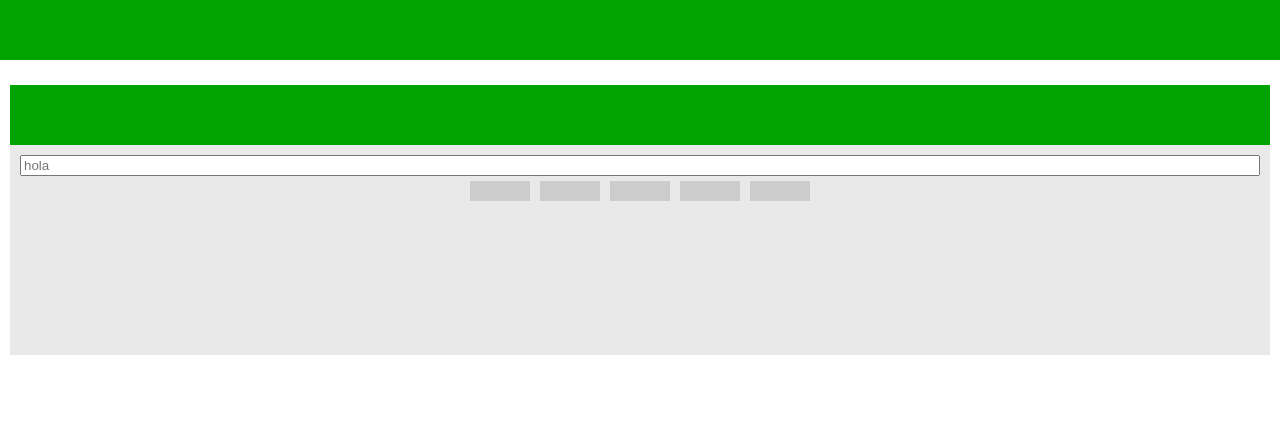
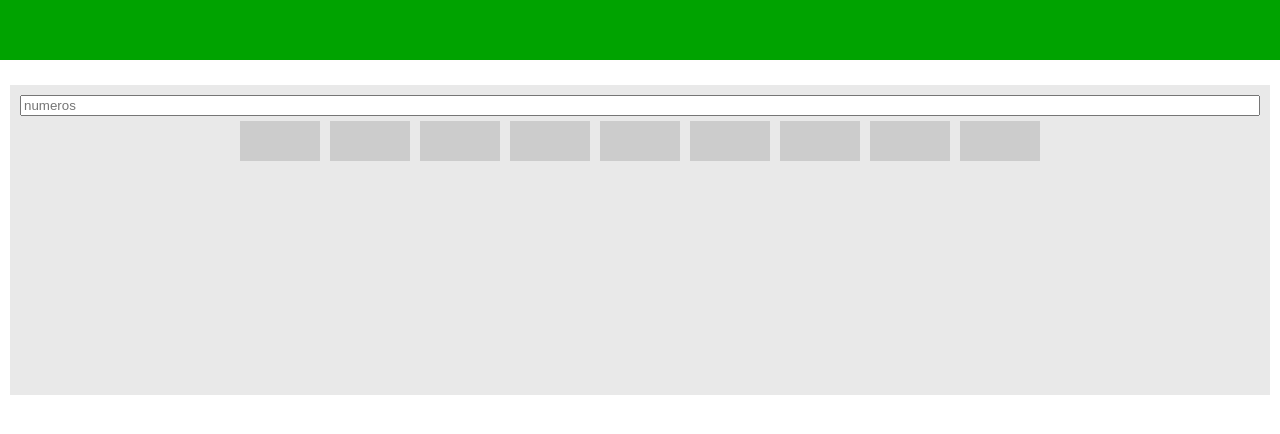
Before and after one commit to danslans/ApiDark, a plain HTML site: page index.html in a window 1280 px wide. Drawn offline with Linux system fonts and the light colour scheme.

Commit message:
new attribute

```diff
--- a/css/styles.css
+++ b/css/styles.css
@@ -38,7 +38,6 @@ box-shadow: 3px 3px var(--d-color-sombra-content);
 
 .d-content-section{
     position: relative;
-	height:200px;
     overflow: auto;
     padding-top: 10px;
     padding-bottom: 0;
@@ -68,8 +67,8 @@ box-shadow: 0px 2px var(--d-color-sombra-toolbar);
 }
 .d-button{
 position:relative;
-width:60px;
-height:20px;
+width:80px;
+height:40px;
 margin:5px;
 padding:0px;
 background-color:var(--d-color-button);
--- a/index.html
+++ b/index.html
@@ -3,7 +3,7 @@
 
   <head>
 	<meta charset="UTF-8">
-  <meta name="viewport" content="width=device-width, initial-scale=1.0">
+	<meta name="viewport" content="width=device-width, initial-scale=3.0">
 	<meta http-equiv="X-UA-Compatible" content="ie=edge">
 	<title>Document</title>
 	<link href="css/styles.css" rel="stylesheet">
@@ -18,15 +18,19 @@
 	</d-topbar>
 	<d-principal-content>
 	  <d-content>
-	  <d-topbar></d-topbar>
-	  <d-content-section orientation="vertical">
-		<input type="text" placeholder="hola">
-		<div align="center" orientation="horizontal">
+		<d-content-section orientation="vertical" height="300" >
+		  <input type="text" placeholder="numeros">
+		  <div align="center flex-start" orientation>
 			<d-button></d-button>
 			<d-button></d-button>
 			<d-button></d-button>
 			<d-button></d-button>
 			<d-button></d-button>
+			<d-button></d-button>
+			<d-button></d-button>
+			<d-button></d-button>
+			<d-button></d-button>
+
 		  </div>
 		</d-content-section>
 	  </d-content>
--- a/js/scripts.js
+++ b/js/scripts.js
@@ -73,17 +73,27 @@ function loopDecideAttributesFromElement(tagElement, div) {
 							style += "flex-direction:column;";
 							break;
 						case "horizontal":
-							style += "flex-direction:row;";
+							style += "flex-direction:row; flex-wrap:wrap;";
 							break;
 						default:
-							style += "flex-direction:row;";
+							style += "flex-direction:row; flex-wrap:wrap;";
 							break;
 					}
 					div.style = style;
 					break;
 				case "align":
-					style+="justify-content: center;";
+					var arrayAtt= att.value.split(" ");
+					if(arrayAtt.length>0){
+						style+="justify-content:"+arrayAtt[0]+"; align-content:"+arrayAtt[1]+";";
+						alert(style);
+					}else{
+					style+="justify-content:"+arrayAtt[0]+";";
+					}
 					div.style = style;
+					break;
+				case "height":
+				style+= "height:"+att.value+"px;";
+				div.style=style;
 					break;
 			}
 		}
@@ -179,23 +189,7 @@ function getAttibutes(item, text, divB, att) {
 
 
 }
-function createDTopbar(nameTag) {
-	var tagsDTopBar = document.getElementsByTagName(nameTag);
-	for (var tag = 0; tag < tagsDTopBar.length; tag++) {
-		var div = document.createElement("div");
-		div.className = "d-topbar";
-		tagsDTopBar[tag].appendChild(div);
-	}
-}
 
-function createDContent(nameTag) {
-	var tagsDContent = document.getElementsByTagName(nameTag);
-	for (var tag = 0; tag < tagsDContent.length; tag++) {
-		var div = document.createElement("div");
-		div.className = "d-content";
-		tagsDContent[tag].appendChild(div);
-	}
-}
 
 function holamundo() {
 	return "hola mundo";
```
Lines whose indentation alone changed are shown as unchanged.
